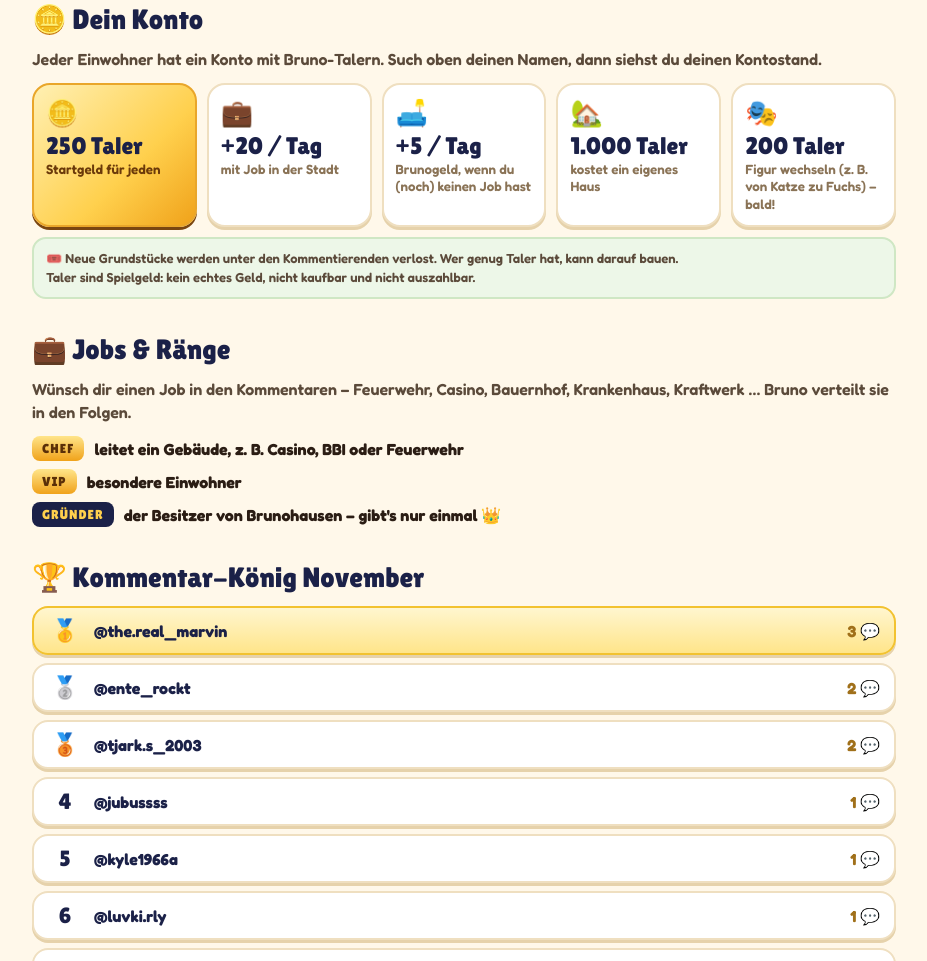
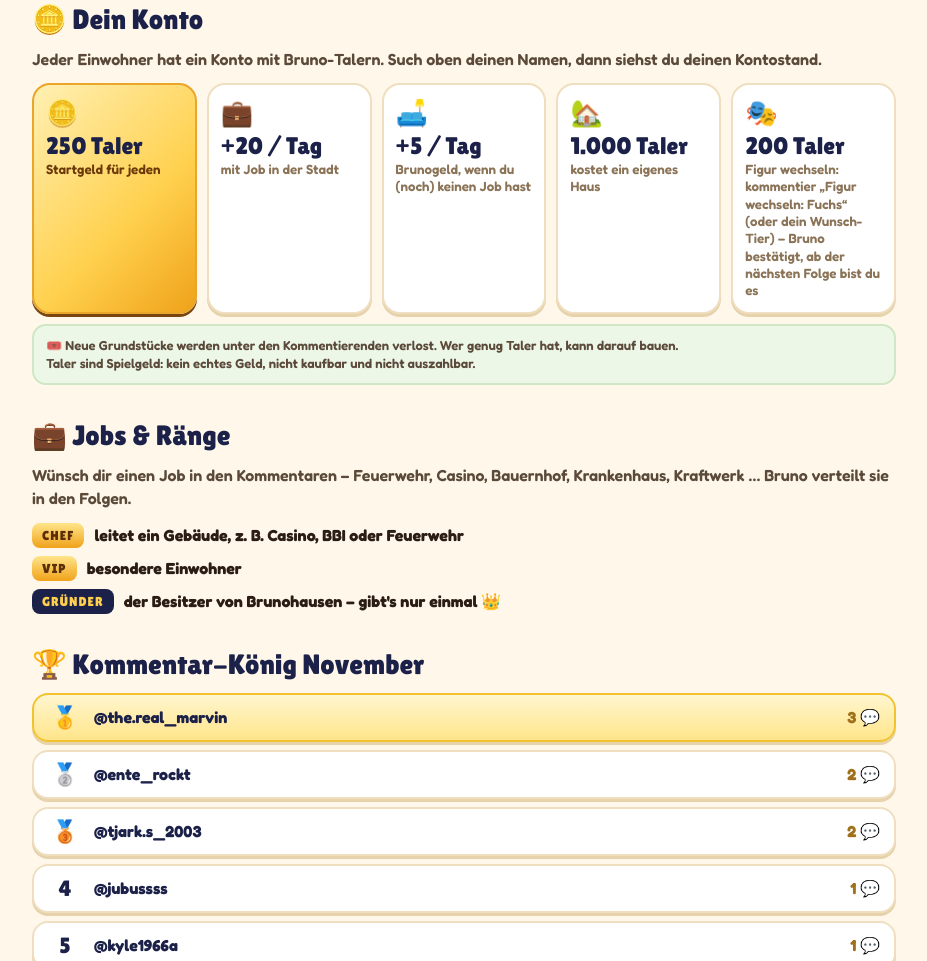
Before and after one commit to alexsq5/brunohausen, a plain HTML site: page index.html in a window 1280 px wide. Shown: the part 1317-2278 px from the top of the page, without its empty margins (176-1103 px from the left). Drawn offline with Linux system fonts and the light colour scheme; animation ran at ten frames a second.

Commit message:
Figur wechseln über Kommentare
Co-Authored-By: Claude Opus 5.5 <noreply@anthropic.com>
Claude-Session: https://claude.ai/code/session_01Pr66hNnRLfcFYWMz66UZwJ

```diff
--- a/index.html
+++ b/index.html
@@ -105,7 +105,7 @@ details{background:#fff;border:2px solid #efdfc0;border-radius:16px;padding:12px
 <div class="tl"><i>💼</i><b>+20 / Tag</b><small>mit Job in der Stadt</small></div>
 <div class="tl"><i>🛋️</i><b>+5 / Tag</b><small>Brunogeld, wenn du (noch) keinen Job hast</small></div>
 <div class="tl"><i>🏡</i><b>1.000 Taler</b><small>kostet ein eigenes Haus</small></div>
-<div class="tl"><i>🎭</i><b>200 Taler</b><small>Figur wechseln (z. B. von Katze zu Fuchs) – bald!</small></div>
+<div class="tl"><i>🎭</i><b>200 Taler</b><small>Figur wechseln: kommentier „Figur wechseln: Fuchs“ (oder dein Wunsch-Tier) – Bruno bestätigt, ab der nächsten Folge bist du es</small></div>
 </div><p class="note">🎟️ Neue Grundstücke werden unter den Kommentierenden verlost. Wer genug Taler hat, kann darauf bauen.<br>Taler sind Spielgeld: kein echtes Geld, nicht kaufbar und nicht auszahlbar.</p></div>
 
 <div class="sec"><h3>💼 Jobs &amp; Ränge</h3><p>Wünsch dir einen Job in den Kommentaren – Feuerwehr, Casino, Bauernhof, Krankenhaus, Kraftwerk … Bruno verteilt sie in den Folgen.</p><div class="ranks">
```
